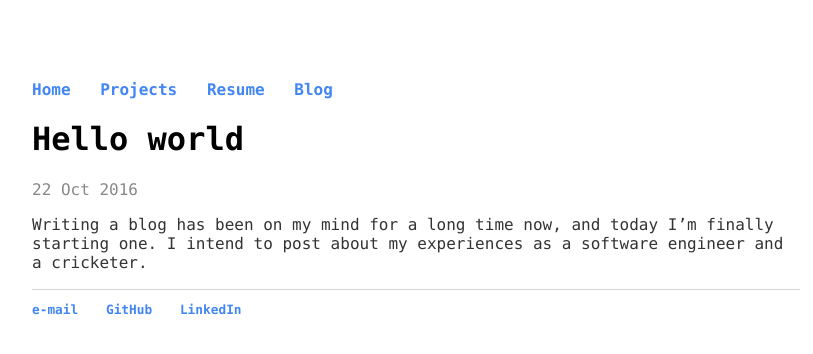
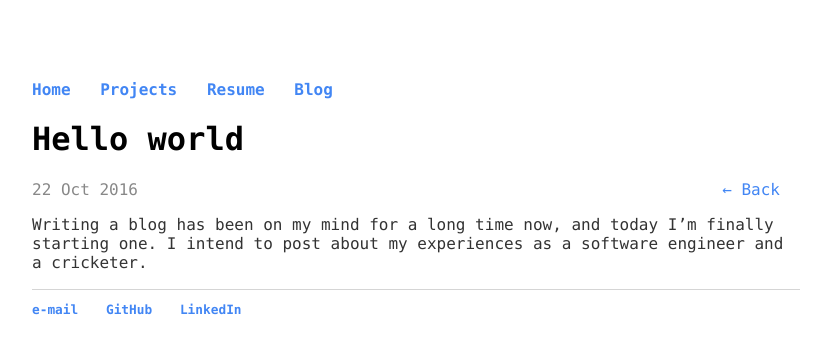
Before and after one commit to RaghavRamesh/RaghavRamesh.github.io, a Jekyll site: the page built from _posts/2016-10-22-introduction.md, in a window 1280 px wide. Shown: the top 354 px of the page, without its empty margins (224-1037 px from the left). Built offline with Jekyll 4.4.1, drawn with Linux system fonts in a browser that asks for light colours; comment, search, counter and statistics services are not loaded.

Commit message:
Added a 'back' link for posts

```diff
--- a/_layouts/post.html
+++ b/_layouts/post.html
@@ -2,6 +2,7 @@
 layout: default
 ---
 <h1>{{ page.title }}</h1>
+<div class="back-link"><a href="/blog">&larr; Back</a></div>
 <p class="date">{{ page.date | date_to_string }}</p>
 
 <div class="post">
--- a/css/main.css
+++ b/css/main.css
@@ -44,3 +44,8 @@ ul.posts li {
 .date {
     color: #888;
 }
+
+.back-link {
+    float: right;
+    padding-right: 20px;
+}
```
